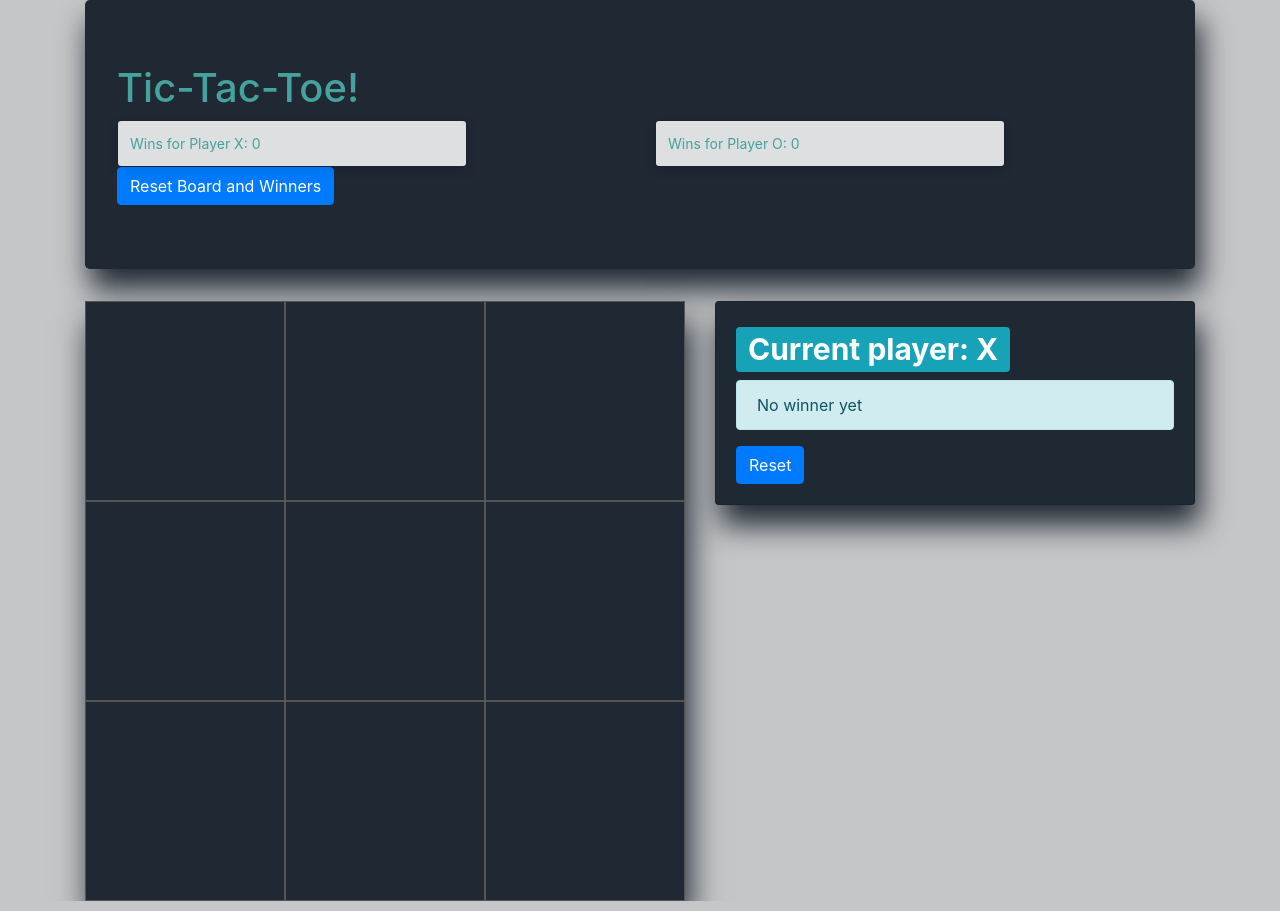
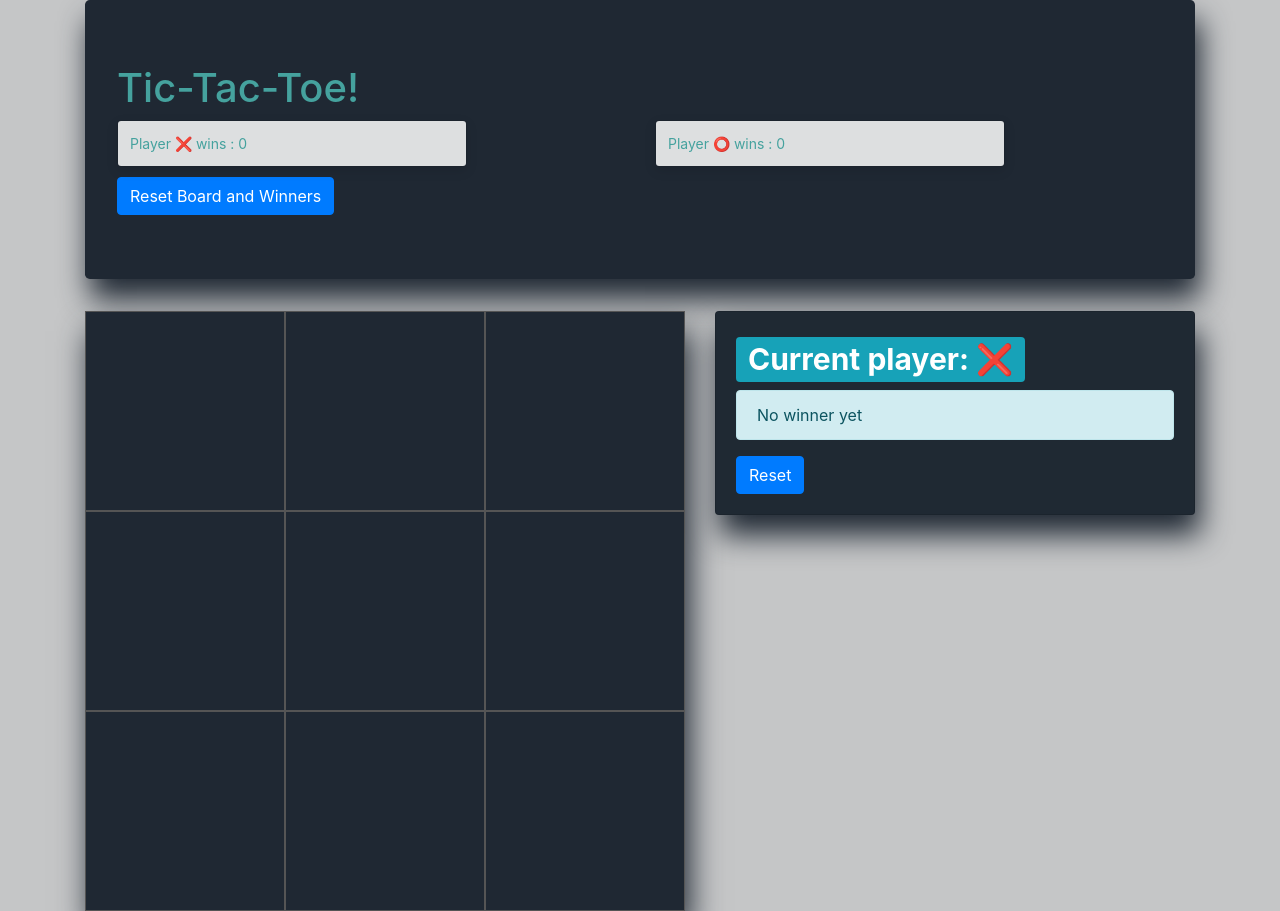
Before and after one commit to mbravo10/mbravo10.github.io, a React (Create React App) app: page / in a window 1280 px wide. Built offline with nearby package versions, Linux system fonts and the light colour scheme.

Commit message:
Now tests

```diff
--- a/src/components/Gameboard.js
+++ b/src/components/Gameboard.js
@@ -47,7 +47,7 @@ export default class Gameboard extends React.Component {
   handleClick(i) {
     const square = this.state.value.slice();
     if (square[i]) return;
-    this.state.isXsTurn ? (square[i] = "X") : (square[i] = "O");
+    this.state.isXsTurn ? (square[i] = "❌") : (square[i] = "⭕️");
     this.setState({ value: square, isXsTurn: !this.state.isXsTurn });
     if (Winner(square)) {
       this.setState({ isDisabled: true });
@@ -82,19 +82,24 @@ export default class Gameboard extends React.Component {
             }}
           >
             <h1>Tic-Tac-Toe!</h1>
+
             <Row>
               <Col>
                 <Toast>
-                  <Toast.Body>{`Wins for Player X: ${this.state.xWins}`}</Toast.Body>
+                  <Toast.Body>{`Player ❌ wins : ${this.state.xWins}`}</Toast.Body>
                 </Toast>
               </Col>
               <Col>
                 <Toast>
-                  <Toast.Body>{`Wins for Player O: ${this.state.oWins}`}</Toast.Body>
+                  <Toast.Body>{`Player ⭕️ wins : ${this.state.oWins}`}</Toast.Body>
                 </Toast>
               </Col>
             </Row>
-            <Button variant="primary" onClick={() => window.location.reload()}>
+            <Button
+              variant="primary"
+              onClick={() => window.location.reload()}
+              style={{ marginTop: "10px" }}
+            >
               {" "}
               Reset Board and Winners
             </Button>
--- a/src/components/Gamestatus.js
+++ b/src/components/Gamestatus.js
@@ -6,7 +6,7 @@ export default function Gamestatus(props) {
       <span className="d-inline-block">
         <h1>
           <Badge variant="info">
-            {`Current player: ${props.currentP ? "X" : "O"}`}
+            {`Current player: ${props.currentP ? "❌" : "⭕️"}`}
           </Badge>
         </h1>
       </span>
```
